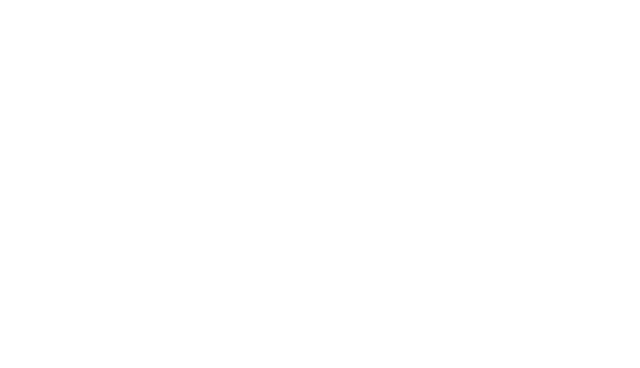
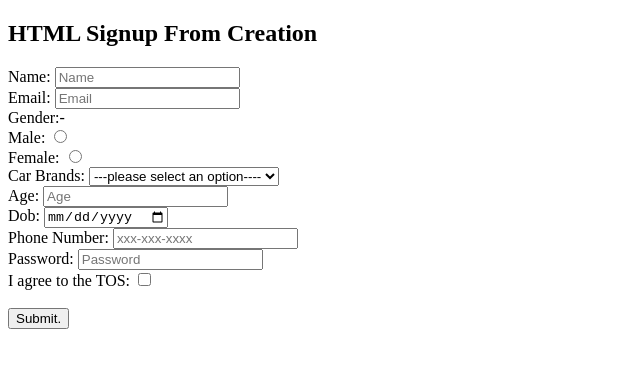
Before and after one commit to acciojob/signup-form-car-Nex-Abhinav-T, a website: page main.html in a window 1280 px wide. Shown: the whole page, without its empty margins (0-640 px from the left). Drawn offline with Linux system fonts and the light colour scheme.

Commit message:
created a submission

```diff
--- a/main.html
+++ b/main.html
@@ -1,15 +1,52 @@
 <!DOCTYPE html>
 
-<html>
+<html lang="en">
 
 <head>
-	<link rel="stylesheet" href="styles.css">
+<meta charset="UTF-8">
+<meta name="viewport" width="device-width,initial-scale=1.0">
+<title>HTML Signup Form Creation</title>
 </head>
 
 <body>
-	<!-- the entire body must be written by student -->
-    <script type="text/javascript" src="./script.js">
-</script>
+	<h2>HTML Signup From Creation</h2>
+<form method="post">
+<label for="name">Name:</label>
+<input type="text" id="name" placeholder="Name"  name="name" required><br>
+<label for="email">Email:</label>
+<input type="email" id="email" placeholder="Email" name="Email" required><br>
+<label for="Gender">Gender:-</label><br>
+<label for="gender_m">Male:</label>
+<input type="radio" id="gender_m" required name="gender"><br>
+<label for="gender-f">Female:</label>
+<input type="radio" id="gender_f" required name="gender"><br>
+<label for="cars" >Car Brands:</label>
+<select  palcehoder="--Please choose and option--" id="cars" name="cars" required>
+<option value="">---please select an option----</option>
+<option>Tata</option>
+<option>Mahindra</option>
+<option>Mg</option>
+<option>Hyndai</option>
+</select>
+<br>
+<label for="age">Age:</label>
+<input type="number" id="age" placeholder="Age"  name="age" required><br>
+<label for="dob">Dob:</label>
+<input type="date" id="dob"  name="dob" required><br>
+<label for="tel">Phone Number:</label>
+<input type="Tel" id="tel"  name="tel" placeholder="xxx-xxx-xxxx"><br>
+<label for="password">Password:</label>
+<input type="password" id="password" placeholder="Password" name="password" required><br>
+<label for="tos">I agree to the TOS:</label>
+<input type="checkbox" id="tos" name="tos" required><br>
+<br>
+<button type="submit">Submit.</button>
+</form>
+
+
+
+
+
 
 </body>
 
```
